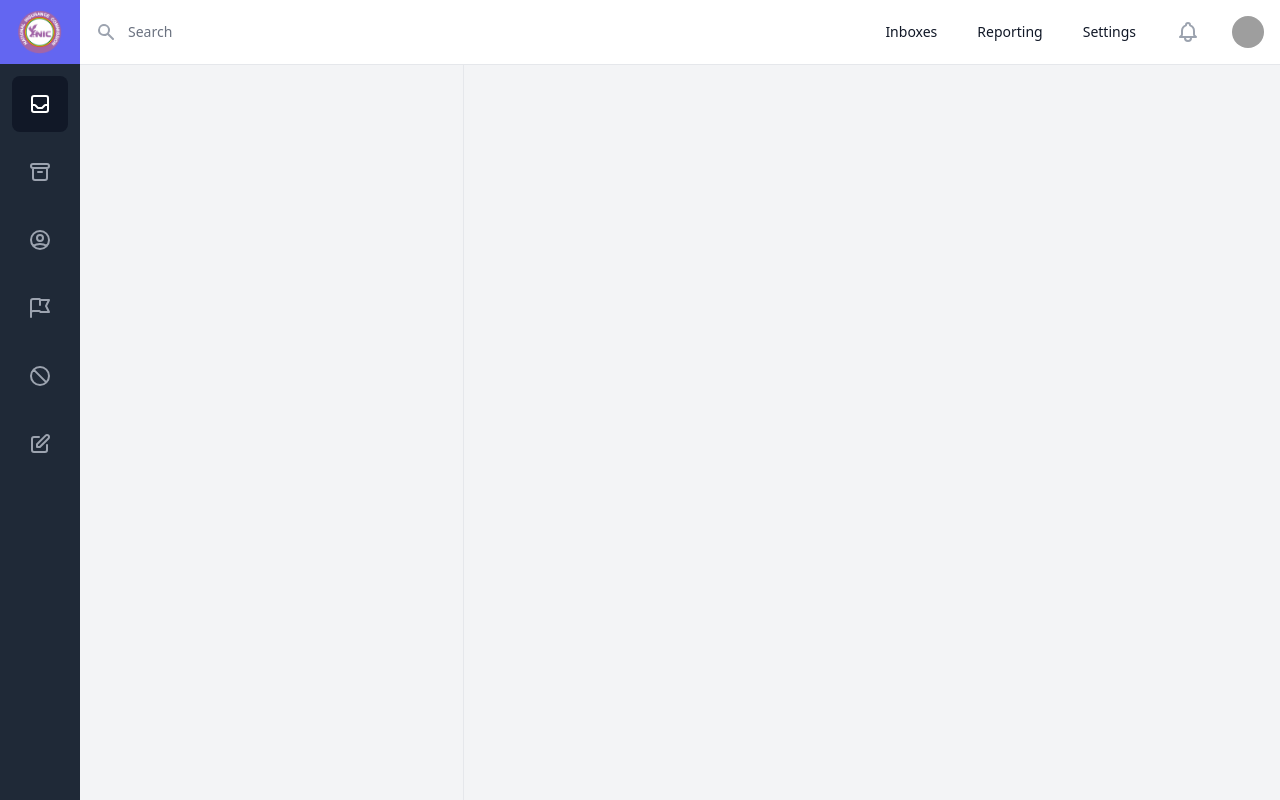
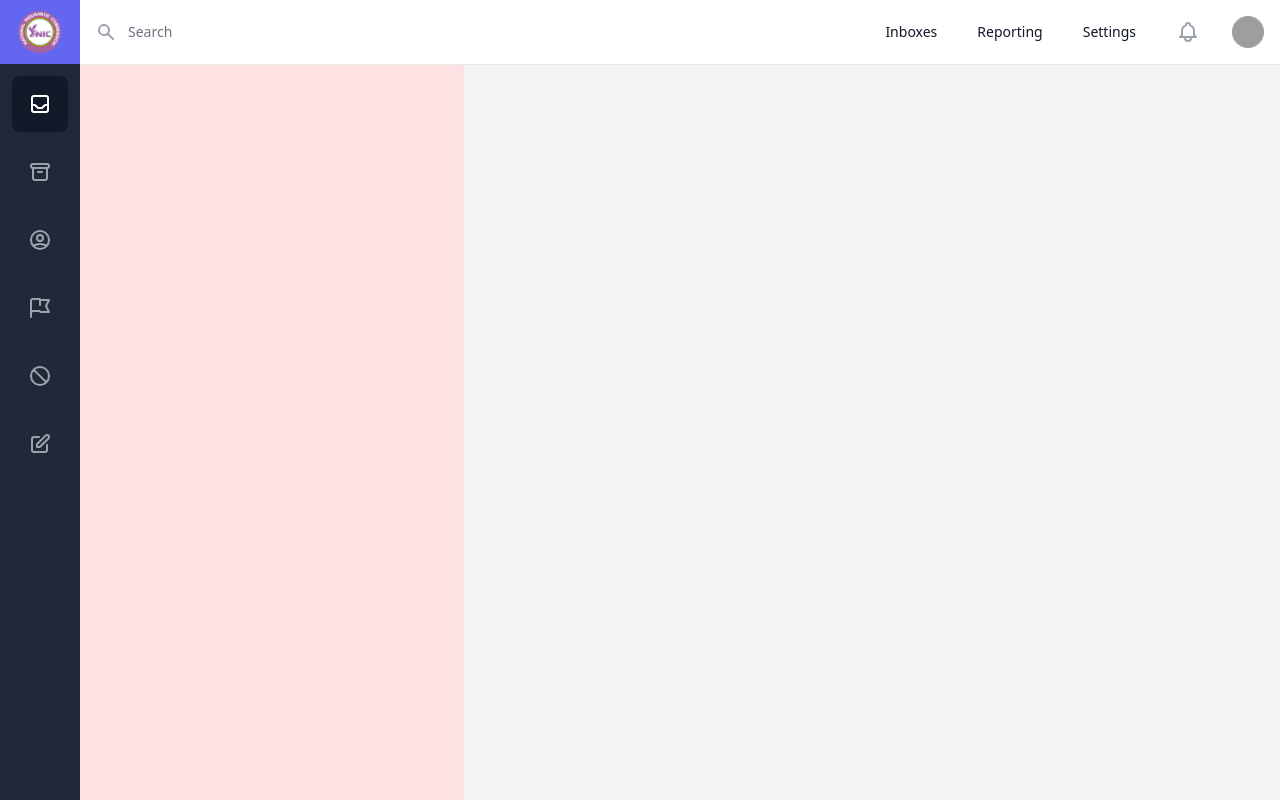
Before and after one commit to Khoby-790/template-nic, a React (Create React App) app: page / in a window 1280 px wide. Built offline with nearby package versions, Linux system fonts and the light colour scheme; grey boxes are pictures that could not be loaded.

Commit message:
--- Auto-Git Commit ---

```diff
--- a/src/layouts/AppContent.tsx
+++ b/src/layouts/AppContent.tsx
@@ -16,7 +16,7 @@ const AppContent = (props: Props) => {
 
                         {/* <!-- Secondary column (hidden on smaller screens) --> */}
                         <aside className="hidden lg:block lg:flex-shrink-0 lg:order-first">
-                            <div className="h-full relative flex flex-col w-96 border-r border-gray-200 bg-gray-100">
+                            <div className="h-full relative flex flex-col w-96 border-r border-gray-200 bg-red-100">
                                 {/* <!-- Your content --> */}
                             </div>
                         </aside>
```
